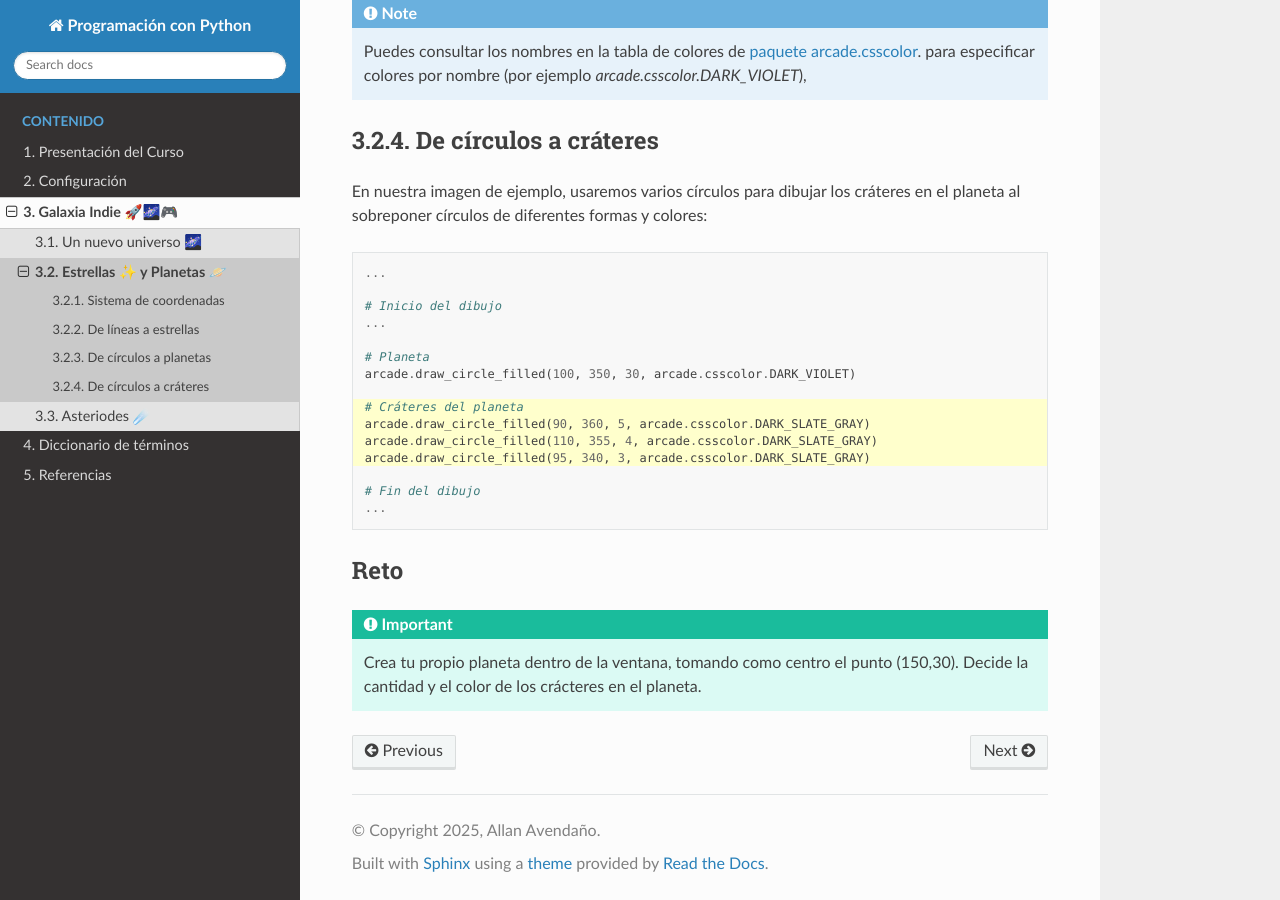
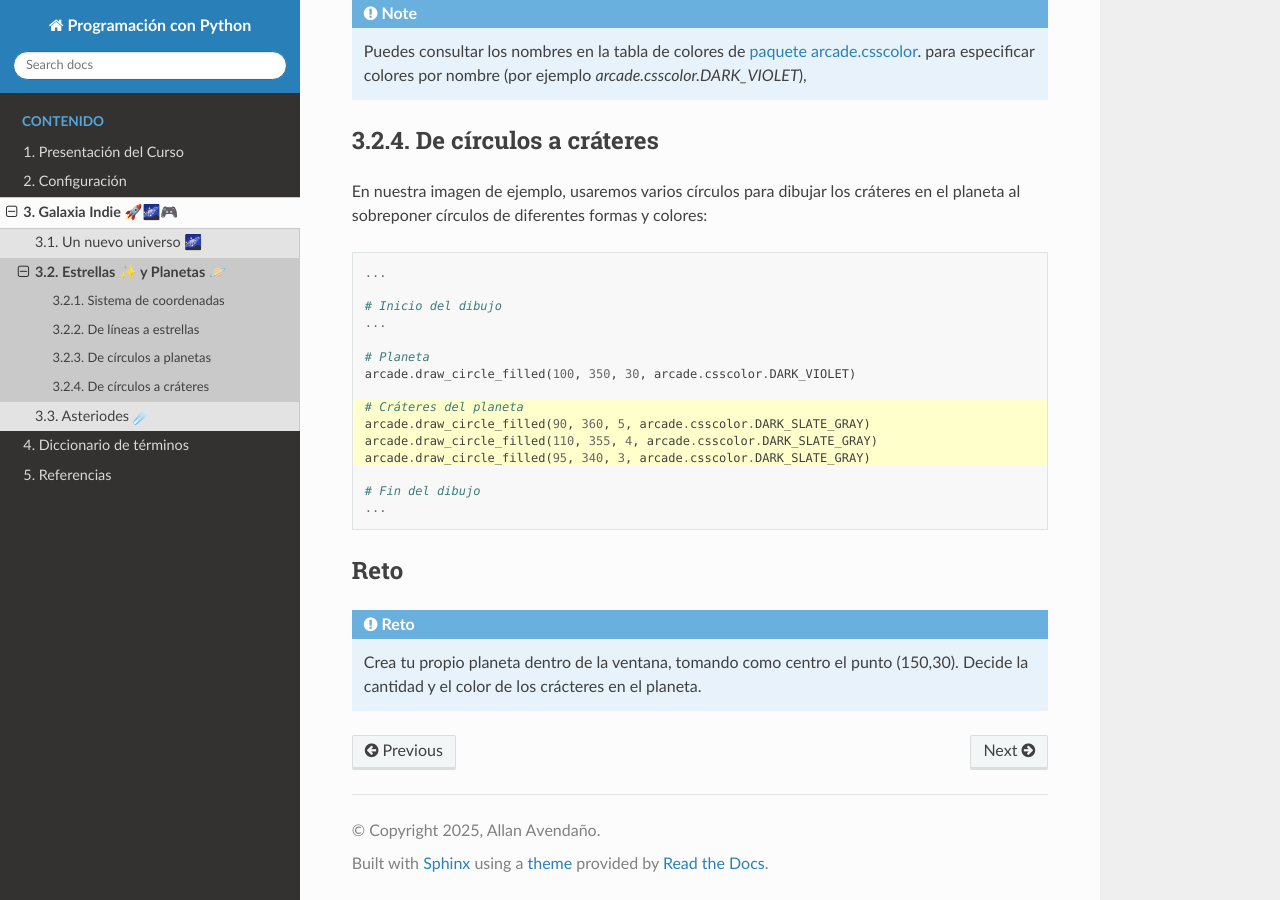
Before and after one commit to aavendan/programacion-python, a Sphinx documentation site: the page built from docs/source/sesiones/sesion02.rst, in a window 1280 px wide and 900 px high, scrolled down 2434 px. Built offline with Sphinx 7.4.7 and the Read the Docs theme 3.1.0, drawn with Linux system fonts in a browser that asks for light colours.

Commit message:
test last challenge format

```diff
--- a/docs/source/sesiones/sesion02.rst
+++ b/docs/source/sesiones/sesion02.rst
@@ -141,7 +141,7 @@ cráteres en el planeta al sobreponer círculos de diferentes formas y colores:
 .. rubric:: Reto
   :heading-level: 2
 
-.. important::
+.. admonition:: Reto
 
   Crea tu propio planeta dentro de la ventana, tomando como centro el
   punto (150,30). Decide la cantidad y el color de los crácteres en el planeta.
```
